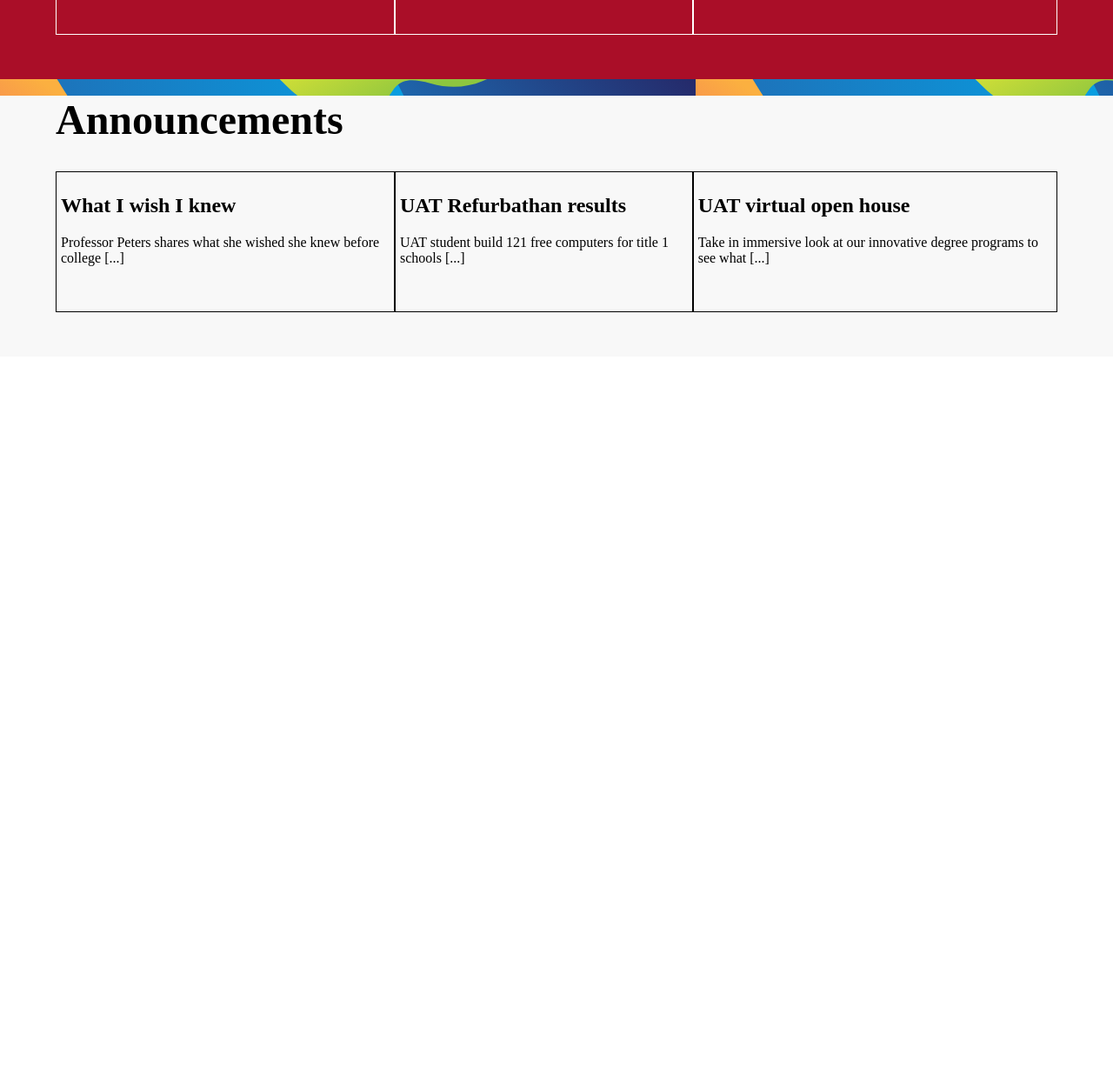
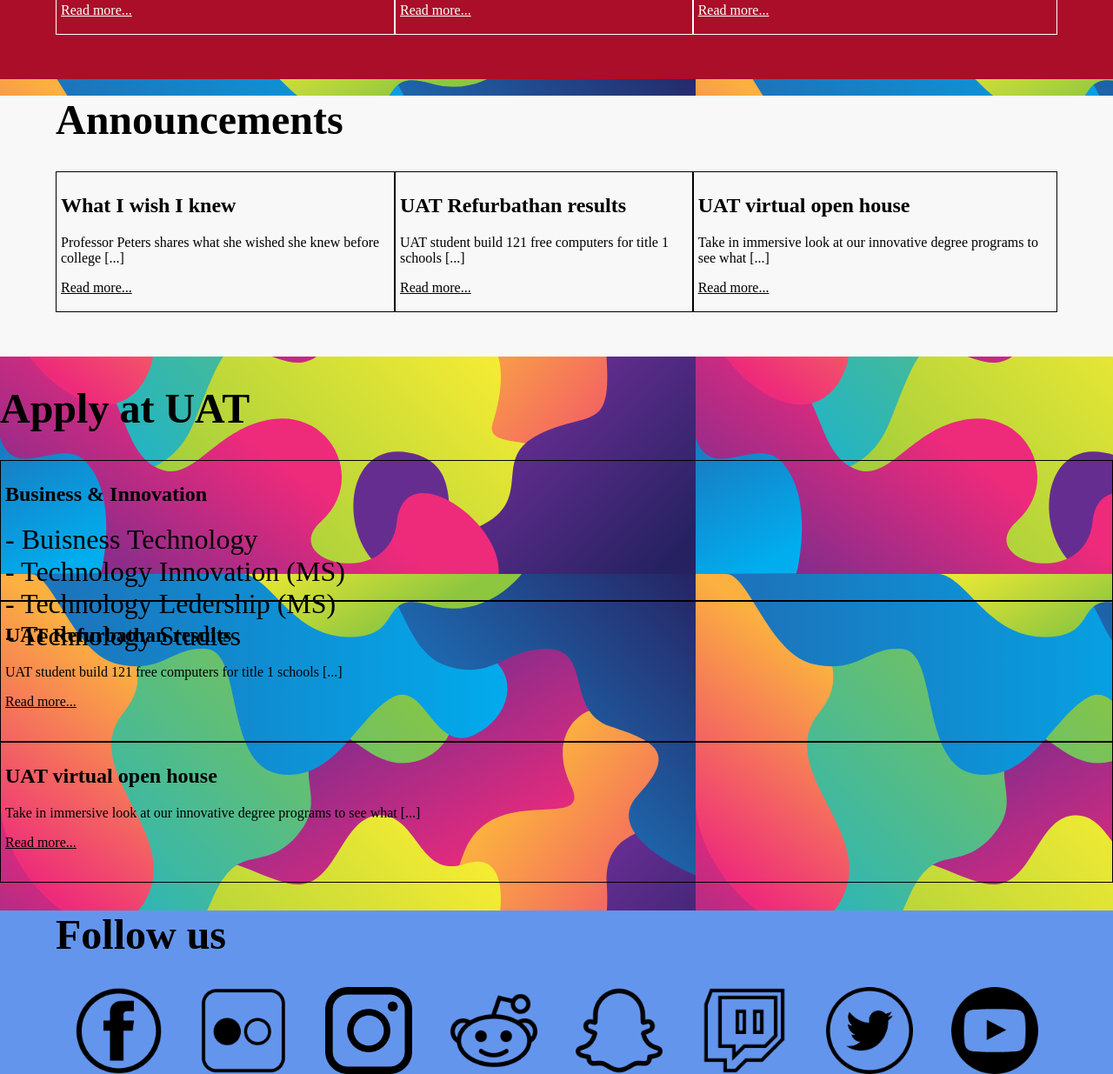
Before and after one commit to krissmed/See-it-Correct-it-Now-Make-it, a plain HTML site: page index.html in a window 1280 px wide. Shown: the part 1140-2375 px from the top of the page at 87% size. Before the commit the page ends 1550 px from the top, so only its background shows below. Drawn offline with Linux system fonts and the light colour scheme.

Commit message:
Lagt til sosiale medier

```diff
--- a/index.css
+++ b/index.css
@@ -1,33 +1,28 @@
 body{
     scroll-behavior: smooth;
-    overflow-x:hidden;
     background-image: url("images/Abstract\ Colorful\ Background.svg");
     background-repeat: repeat;
+    overflow-x: hidden;
     margin: 0px;
 
 }
-
 .wave{
     margin-left: -10px;
     margin-right: -10px;
     margin-top: -2%;
 }
-
 nav{
-
     display: flex;
     justify-content: space-between;
     align-items: center;
     position: fixed;
-    width: 101%;
+    width: 100%;
    margin-top: -10px;
     z-index: 99;
-
     height: 100px;
     opacity: 100%;
     background-color: #0099ff;
     margin-left: -10px;
-    /* margin-right:  */
 }
 .navContent{
     margin-bottom: 5px;
@@ -44,9 +39,9 @@ nav{
 }
 #navLogo{
     margin-left: 25px;
+    margin-top: 10px;
     height: 100px;
     width: auto;
-    display: none;
 }
 #contact{
     margin-right: 5%;
@@ -83,6 +78,10 @@ nav{
 .newsItem:hover{
     transform: scale(1.1);
 }
+.readMore{
+    cursor: pointer;
+    text-decoration: underline;
+}
 #announcements{
     background-color: #f8f8f8;
     color: black;
@@ -90,6 +89,9 @@ nav{
     padding-right: 5%;
     margin-top: -1%;
     height: 300px;
+}
+.studies{
+    font-size: 2em;
 }
 #announcementItems{
     display: flex;
@@ -103,3 +105,18 @@ nav{
 .announcementItem:hover{
     transform: scale(1.1);
 }
+#social{
+    background-color: cornflowerblue;
+    padding-left: 5%;
+    padding-right: 5%;
+}
+#followUs{
+    display: flex;
+    justify-content: space-around;
+}
+.socialIcon{
+    width: 100px;
+}
+.socialIcon:hover{
+    cursor: pointer;
+}
--- a/index.html
+++ b/index.html
@@ -1,5 +1,5 @@
 <!DOCTYPE html>
-<html lang="nb"></html>
+<html lang="nb">
 
 
 <head>
@@ -9,15 +9,16 @@
 </head>
 <body>
     <nav>
+        <img src="images/uat-logo.png" id="navLogo">
         <a href="index.html" id="hjem" class="navContent">Hjem</a>
         <a href="#news" class="navContent">News and Events</a>
-        <a href="" class="navContent">Announcements</a>
-        <a href="" class="navContent">Follow us</a>
-        <a href="" id="contact" class="navContent">Apply at UAT </a>
+        <a href="#announcements" class="navContent">Announcements</a>
+        <a href="" class="navContent">Apply at UAT</a>
+        <a href="" id="contact" class="navContent">Follow us</a>
     </nav>
 
     <svg class="wave" xmlns="http://www.w3.org/2000/svg" viewBox="0 0 1440 320"><path fill="#0099ff" fill-opacity="1" d="M0,128L48,112C96,96,192,64,288,90.7C384,117,480,203,576,234.7C672,267,768,245,864,224C960,203,1056,181,1152,176C1248,171,1344,181,1392,186.7L1440,192L1440,0L1392,0C1344,0,1248,0,1152,0C1056,0,960,0,864,0C768,0,672,0,576,0C480,0,384,0,288,0C192,0,96,0,48,0L0,0Z"></path></svg>
-    <video id="frontVideo" loop autoplay controls>
+    <video id="frontVideo" loop autoplay>
         <source id="frontVideo" src="images/home-video.mp4" type="video/mp4">
     </video>
     <div id="news">
@@ -26,14 +27,17 @@
             <div class="newsItem">
                 <h2>What I wish I knew</h2>
                 <p>Professor Peters shares what she wished she knew before college [...]</p>
+                <p class="readMore">Read more...</p>
             </div>
             <div class="newsItem">
                 <h2>UAT Refurbathan results</h2>
                 <p>UAT student build 121 free computers for title 1 schools [...]</p>
+                <p class="readMore">Read more...</p>
             </div>
             <div class="newsItem">
                 <h2>UAT virtual open house</h2>
                 <p>Take in immersive look at our innovative degree programs to see what [...]</p>
+                <p class="readMore">Read more...</p>
             </div>
         </div>
     </div>
@@ -43,16 +47,57 @@
             <div class="announcementItem">
                 <h2>What I wish I knew</h2>
                 <p>Professor Peters shares what she wished she knew before college [...]</p>
+                <p class="readMore">Read more...</p>
             </div>
             <div class="announcementItem">
                 <h2>UAT Refurbathan results</h2>
                 <p>UAT student build 121 free computers for title 1 schools [...]</p>
+                <p class="readMore">Read more...</p>
             </div>
             <div class="announcementItem">
                 <h2>UAT virtual open house</h2>
                 <p>Take in immersive look at our innovative degree programs to see what [...]</p>
+                <p class="readMore">Read more...</p>
             </div>
         </div>
     </div>
+    <div id="apply">
+        <h1 style="font-size: 3em;">Apply at UAT</h1>
+        <div id="announcementItems"></div>
+        <div class="announcementItem">
+            <h2>Business & Innovation</h2>
+            <a class="studies"> - Buisness Technology</a><br>
+            <a class="studies"> - Technology Innovation (MS)</a><br>
+            <a class="studies"> - Technology Ledership (MS)</a><br>
+            <a class="studies"> - Technology Studies</a>
+        </div>
+        <div class="announcementItem">
+            <h2>UAT Refurbathan results</h2>
+            <p>UAT student build 121 free computers for title 1 schools [...]</p>
+            <p class="readMore">Read more...</p>
+        </div>
+        <div class="announcementItem">
+            <h2>UAT virtual open house</h2>
+            <p>Take in immersive look at our innovative degree programs to see what [...]</p>
+            <p class="readMore">Read more...</p>
+        </div>
+        </div>
+        <div id="applyButton">
+
+        </div>
     </div>
+    <div id="social">
+        <h1 style="font-size: 3em;">Follow us</h1>
+        <div id="followUs">
+            <img class="socialIcon" src="images/facebook.png">
+            <img class="socialIcon" src="images/flickr.png">
+            <img class="socialIcon" src="images/instagram.png">
+            <img class="socialIcon" src="images/reddit.png">
+            <img class="socialIcon" src="images/snap.png">
+            <img class="socialIcon" src="images/twitch.png">
+            <img class="socialIcon" src="images/twitter.png">
+            <img class="socialIcon" src="images/youtube.png">
+        </div>
+</div>
 </body>
+</html>
```
Also changed, not shown: images/facebook.png (added), images/flickr.png (added), images/instagram.png (added), images/reddit.png (added), images/snap.png (added), images/twitch.png (added), images/twitter.png (added), images/uat-logo.png, images/youtube.png (added), 1 other file.
